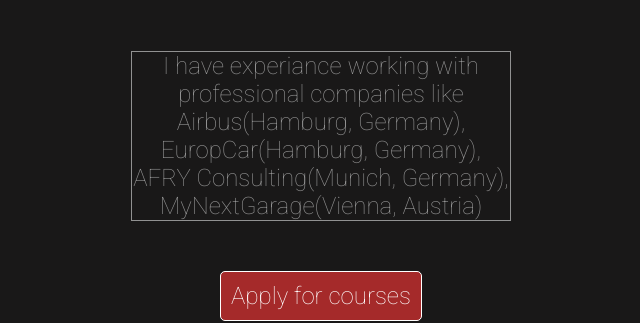
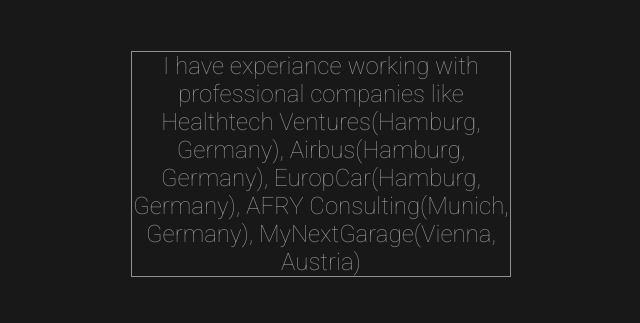
Before and after one commit to JaisinhBhosale9712/website, a plain HTML site: page index.html in a window 1280 px wide. Shown: the part 511-834 px from the top of the page, without its empty margins (319-959 px from the left). Drawn offline with Linux system fonts and the light colour scheme.

Commit message:
Update index.html
Added Healthtech ventures

```diff
--- a/index.html
+++ b/index.html
@@ -36,7 +36,7 @@
         <h1 style="margin-bottom: 0px; margin-top: 0px;">I'm Jaisinh.</h1>
         <h2 style="margin-bottom: 50px; margin-top: 4px;">I am a <span class="underline">pro</span>grammer</h2>
         <div style="display: flex; justify-content: center;">
-        <h2  style="margin-bottom: 50px; margin-top: 4px; width: 377.719px; border: 1px solid #919191;">I have experiance working with professional companies like Airbus(Hamburg, Germany), EuropCar(Hamburg, Germany), AFRY Consulting(Munich, Germany), MyNextGarage(Vienna, Austria)</h2>
+        <h2  style="margin-bottom: 50px; margin-top: 4px; width: 377.719px; border: 1px solid #919191;">I have experiance working with professional companies like Healthtech Ventures(Hamburg, Germany), Airbus(Hamburg, Germany), EuropCar(Hamburg, Germany), AFRY Consulting(Munich, Germany), MyNextGarage(Vienna, Austria)</h2>
         </div>
         <a href="../website/courses.html"  style="text-decoration: none;"><h2 style="text-align: center; color: white;" class="apply_button">Apply for courses</h2></a>
         </div>
```
